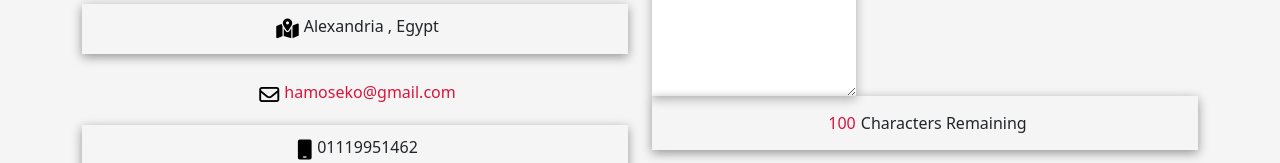
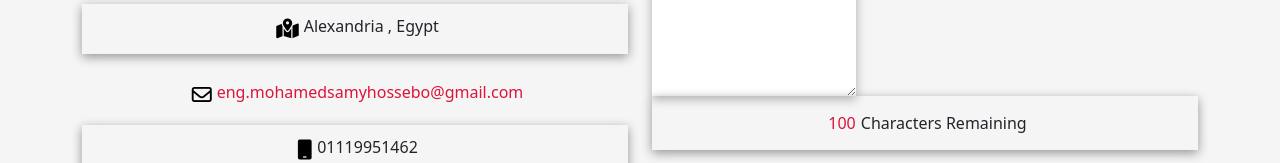
Before and after one commit to MohamedSamyHossebo/Party, a plain HTML site: page index.html in a window 1280 px wide. Shown: the part 2586-2749 px from the top of the page. Drawn offline with Linux system fonts and the light colour scheme; a web font is replaced by a local one.

Commit message:
Update index.html
updated email in contact

```diff
--- a/index.html
+++ b/index.html
@@ -125,7 +125,7 @@
                         <p>Lorem ipsum dolor sit amet consectetur adipisicing elit. Aspernatur exercitationem facere
                             officia est eveniet assumenda, natus quae doloremque. Repellendus, facere?</p>
                         <p><i class="fa-solid fa-map-location-dot"></i>Alexandria , Egypt </p>
-                        <span><i class="fa-regular fa-envelope"></i>hamoseko@gmail.com</span>
+                        <span><i class="fa-regular fa-envelope"></i>eng.mohamedsamyhossebo@gmail.com</span>
                         <p><i class="fa-solid fa-mobile"></i> 01119951462</p>
                     </div>
                 </div>
```
